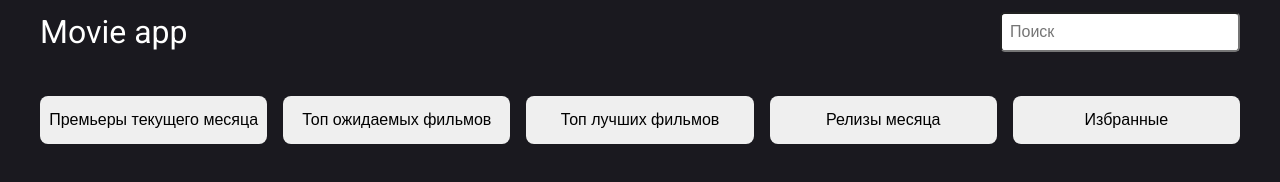
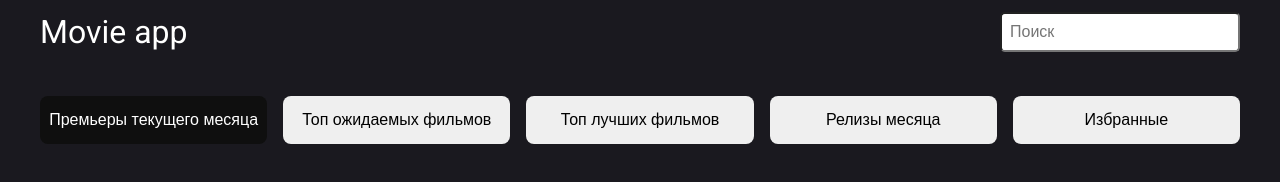
Before and after one commit to Venera00/neobis-front-cinema, a plain HTML site: page index.html in a window 1280 px wide. Both pictures are taken after a click on the button "Премьеры текущего месяца". Drawn offline with Linux system fonts and the light colour scheme; no server answers.

Commit message:
add active state to category btn

```diff
--- a/js/script.js
+++ b/js/script.js
@@ -1,3 +1,4 @@
+document.addEventListener("DOMContentLoaded", () => {
   const form = document.querySelector("form");
   const searchInput = document.querySelector(".header__search");
   const premiere = document.querySelector(".premiere");
@@ -130,3 +131,15 @@ releaseOfMonth.addEventListener("click", (e) => {
 
     getMovies(API_RELEASES);
   });
+
+  const categories = document.querySelectorAll(".category-type");
+  categories.forEach((category) => {
+    category.addEventListener("click", () => {
+      categories.forEach((item) => {
+        item.classList.remove("active");
+      });
+
+      category.classList.add("active");
+    });
+  });
+});
--- a/style.css
+++ b/style.css
@@ -56,7 +56,7 @@ body {
   color: #fff;
 }
 
-.category-type:active {
+.category-type.active {
   background-color: #0f0f0f;
   color: #fff;
 }
```
Lines whose indentation alone changed are shown as unchanged.
